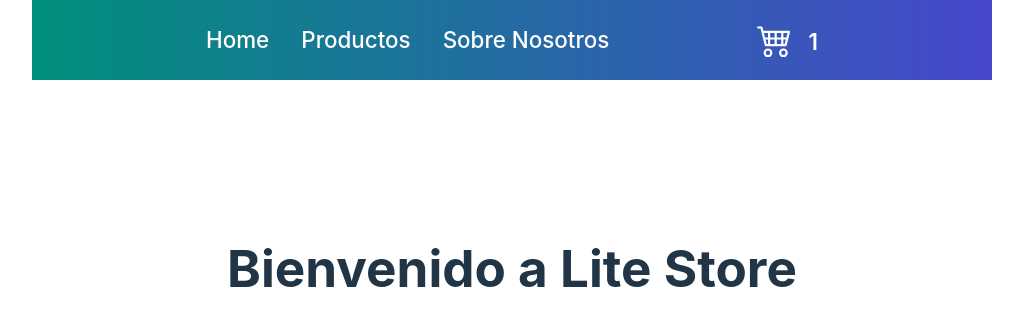
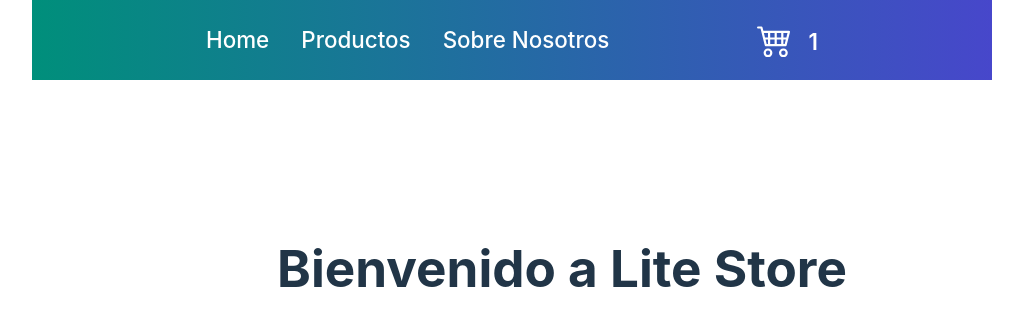
Before and after one commit to Alemastro91/preEntrega-mastroianni, a React (Vite) app: page / in a window 1280 px wide. Shown: the top 326 px of the page, without its empty margins (128-1151 px from the left). Built offline with nearby package versions, Linux system fonts and the light colour scheme.

Commit message:
limpiando consola

```diff
--- a/src/components/ItemListContainer/index.jsx
+++ b/src/components/ItemListContainer/index.jsx
@@ -2,7 +2,7 @@ import React from "react";
 
 const ItemListContainer = (props) => {
     return (
-        <div calssName="item-cont">
+        <div className="item-cont">
             <h1>{props.greeting}</h1>
         </div>
     )
```
